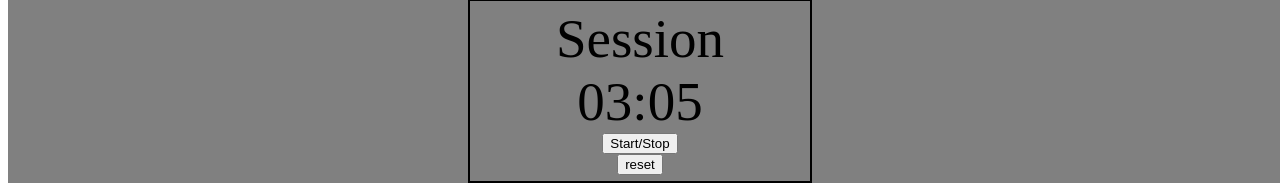
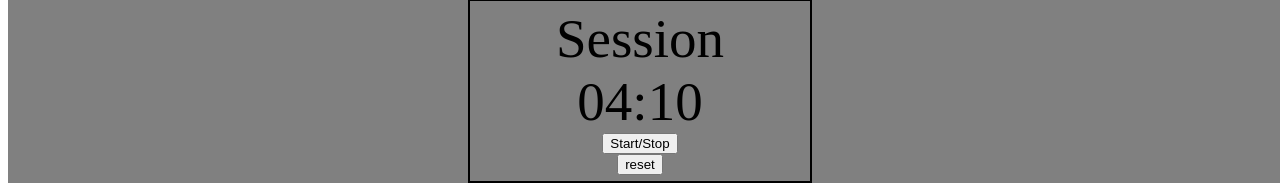
Before and after one commit to JoeyStip/productivity-clock, a React (Create React App) app: page / in a window 1280 px wide. Shown: the part 389-572 px from the top of the page. Built offline with nearby package versions, Linux system fonts and the light colour scheme.

Commit message:
EOD commit

```diff
--- a/src/App.js
+++ b/src/App.js
@@ -1,5 +1,6 @@
 import { useState } from 'react'
 import './index.css';
+import { useEffect } from 'react'
 
 function BreakSelector({breakLen, setBreakLen}) {
 
@@ -61,10 +62,17 @@ function SessionSelector({sessionLen, setSessionLen}) {
 
 function MainDisplay({sessionLen, breakLen, countdown, setCountdown}) {
 
-  function renderSecond(){
-    setCountdown(countdown-1)
-  }
-  //setInterval(renderSecond(), 1000)
+  let paused = true
+
+  useEffect(()=>{
+    setInterval(()=> {
+      if(!paused){setCountdown((count) => count-1)}
+    }, 1000)
+  })
+
+  const playPause = () => {
+    paused = !paused
+  };
 
   return (
     <div id="mainDisplay">
@@ -72,7 +80,7 @@ function MainDisplay({sessionLen, breakLen, countdown, setCountdown}) {
       <div id="time-left">{
         Math.floor(countdown/60).toString().padStart(2,0) + ":" + (countdown%60).toString().padStart(2,0)
       }</div>
-      <button id="start_stop">Start/Stop</button>
+      <button id="start_stop" onClick={playPause}>Start/Stop</button>
       <button id="reset">reset</button>
     </div>
   );
@@ -81,7 +89,7 @@ function MainDisplay({sessionLen, breakLen, countdown, setCountdown}) {
 function App() {
   const [sessionLen, setSessionLen] = useState(25);
   const [breakLen, setBreakLen] = useState(5);
-  const [countdown, setCountdown] = useState(185)
+  const [countdown, setCountdown] = useState(250)
 
   return (
     <div className="App">
```
